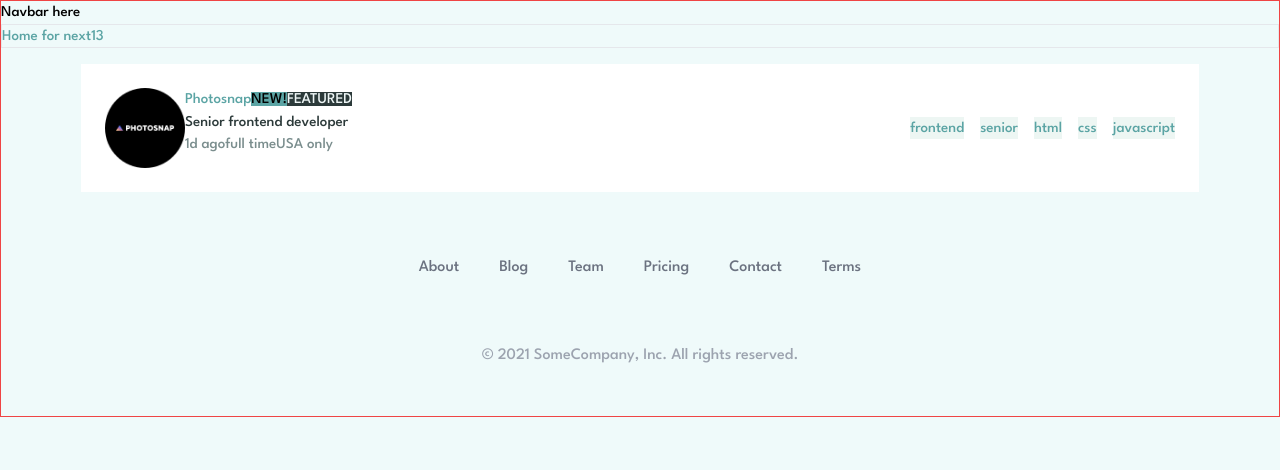
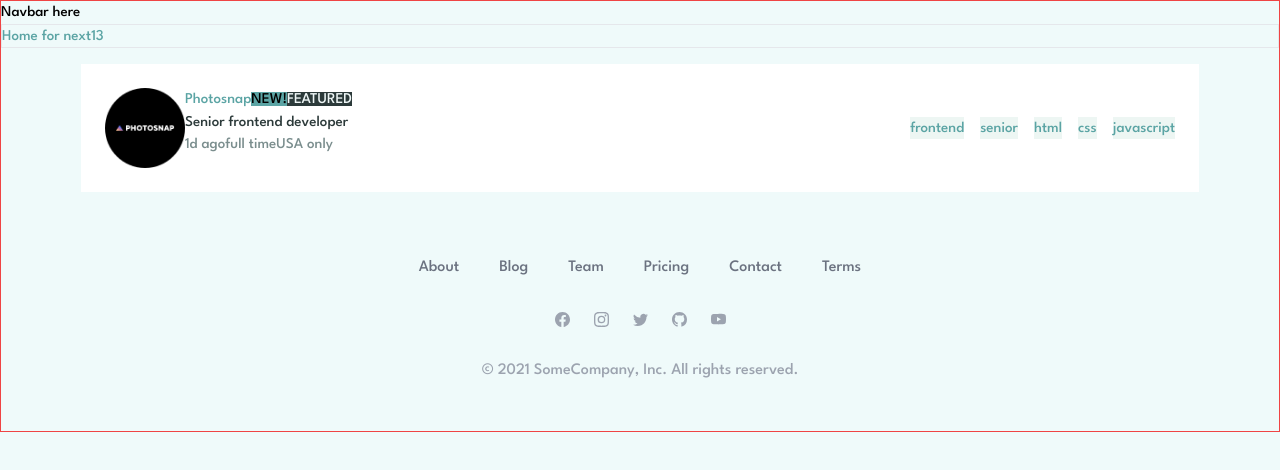
Before and after one commit to reline-digital/job-listings, a Next.js app in the folder client/: page / in a window 1280 px wide. Shown: the top 470 px of the page. Built offline with nearby package versions, Linux system fonts and the light colour scheme.

Commit message:
add react-icons

```diff
--- a/client/components/Footer.tsx
+++ b/client/components/Footer.tsx
@@ -1,5 +1,11 @@
 import React from 'react'
-import {} from 'react-icons/bs'
+import {
+  BsFacebook,
+  BsInstagram,
+  BsTwitter,
+  BsGithub,
+  BsYoutube,
+} from 'react-icons/bs'
 
 export const Footer = () => {
   return (
@@ -58,19 +64,23 @@ export const Footer = () => {
         <div className='flex justify-center mt-8 space-x-6'>
           <a href='#' className='text-gray-400 hover:text-gray-500'>
             <span className='sr-only'>Facebook</span>
-            {/* <BsFileArrowDown /> */}
+            <BsFacebook />
           </a>
           <a href='#' className='text-gray-400 hover:text-gray-500'>
             <span className='sr-only'>Instagram</span>
+            <BsInstagram />
           </a>
           <a href='#' className='text-gray-400 hover:text-gray-500'>
             <span className='sr-only'>Twitter</span>
+            <BsTwitter />
           </a>
           <a href='#' className='text-gray-400 hover:text-gray-500'>
             <span className='sr-only'>GitHub</span>
+            <BsGithub />
           </a>
           <a href='#' className='text-gray-400 hover:text-gray-500'>
-            <span className='sr-only'>Dribbble</span>
+            <span className='sr-only'>Youtube</span>
+            <BsYoutube />
           </a>
         </div>
         <p className='mt-8 text-base leading-6 text-center text-gray-400'>
```
